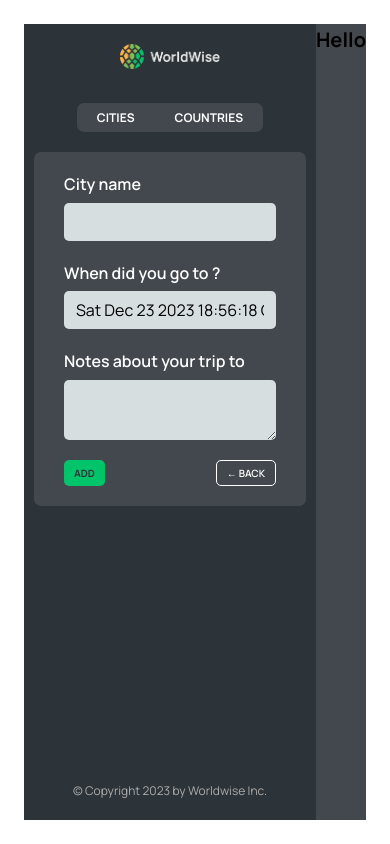
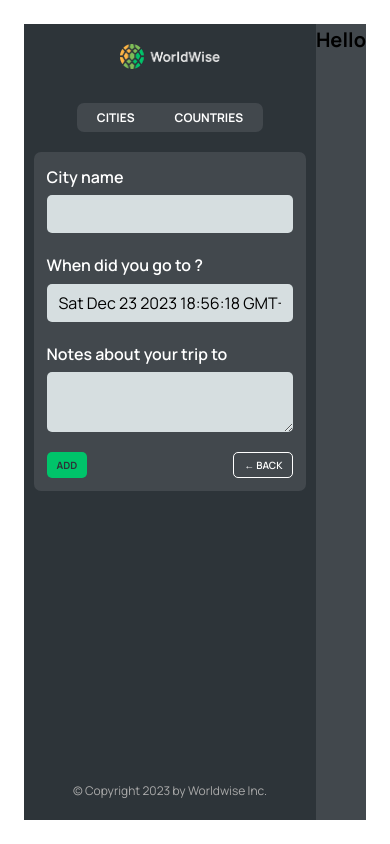
Before and after one commit to Gbangbolaoluwagbemiga/World-Wize, a React (Vite) app: page /appLayout/form in a window 390 px wide. Built offline with nearby package versions, Linux system fonts and the light colour scheme.

Commit message:
Form component mobile responsiveness

```diff
--- a/src/components/Form.module.css
+++ b/src/components/Form.module.css
@@ -42,3 +42,12 @@
   font-family: inherit;
   font-size: 1.2rem;
 }
+
+@media screen and (max-width: 567px) {
+  .form {
+    padding: 1.25rem;
+  }
+  .flag {
+    font-size: 1.5rem;
+  }
+}
```
